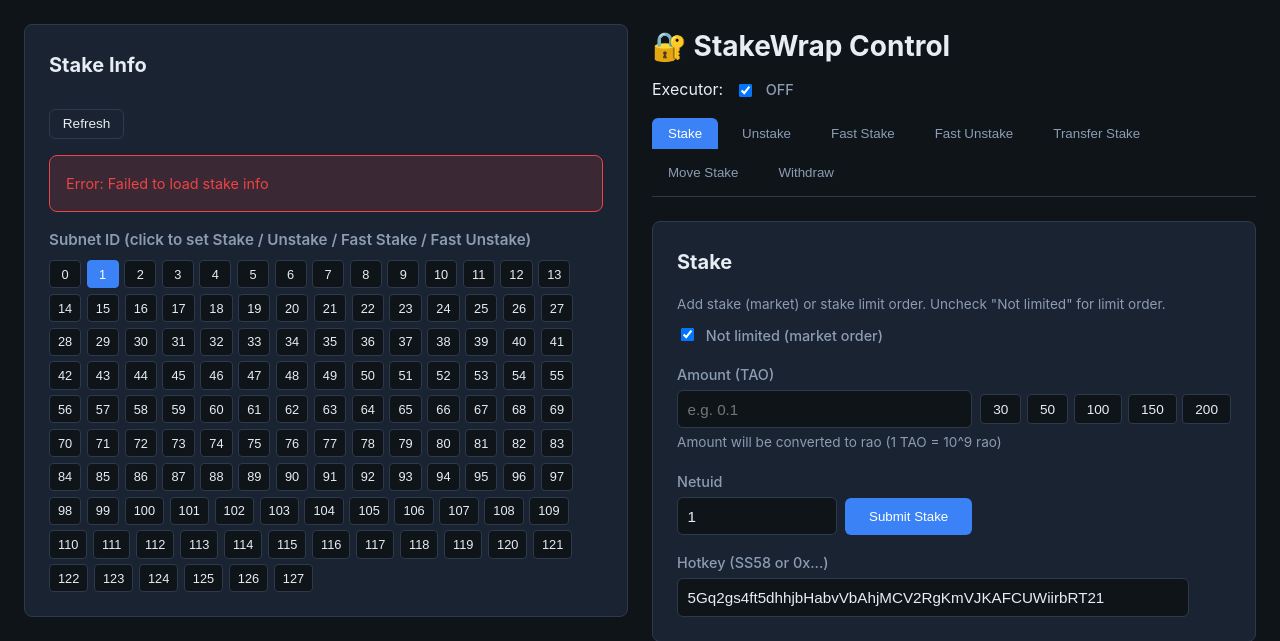
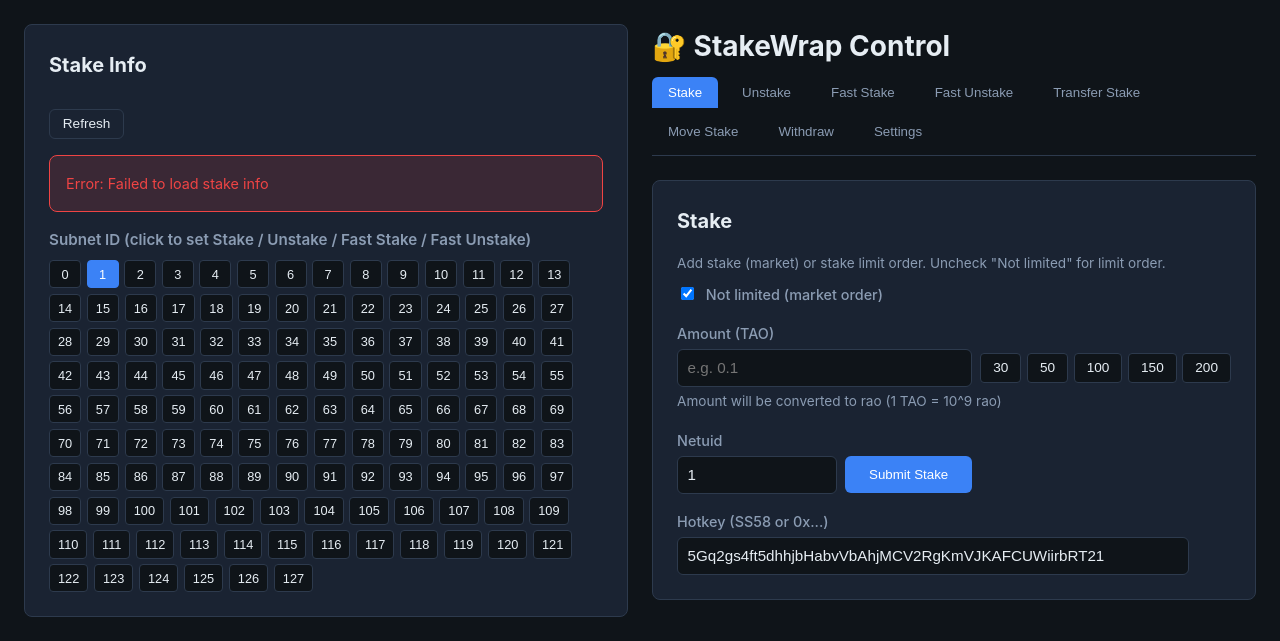
Before and after one commit to alpha-trading-com/evm-staking-v3, a FastAPI app: template app/templates/index.html in a window 1280 px wide. Shown: the top 641 px of the page. Run offline with FastAPI, Linux system fonts and the light colour scheme; the template is opened without the code that fills it, so the values that code supplies are empty.

Commit message:
refactor: enhance executor management by consolidating executor state handling in executor.py, removing legacy endpoints, and updating the main.py and index.html for new settings structure

```diff
--- a/app/main.py
+++ b/app/main.py
@@ -14,7 +14,7 @@ Structure (SOC):
     schemas.py      – Pydantic request bodies
     auth.py         – HTTP Basic auth
     services/       – business logic (evm, executor, stake, fast_stake, stake_info)
-    routers/        – HTTP endpoints (ui, executor, status, stake, fast, tolerance, stake_info)
+    routers/        – ui, executor, tolerance-offset, heartbeat (settings), status, stake, fast, tolerance, stake_info
 """
 import os
 import sys
@@ -30,7 +30,7 @@ load_dotenv(REPO_ROOT / ".env")
 
 from fastapi import FastAPI
 
-from app.routers import ui, executor, status, stake, fast, tolerance, stake_info
+from app.routers import ui, executor, status, stake, fast, tolerance, stake_info, settings, tolerance_offset
 
 app = FastAPI(title="StakeWrap Control", version="1.0.0")
 
@@ -41,3 +41,5 @@ app.include_router(stake.router)
 app.include_router(fast.router)
 app.include_router(tolerance.router)
 app.include_router(stake_info.router)
+app.include_router(settings.router)
+app.include_router(tolerance_offset.router)
--- a/app/services/__init__.py
+++ b/app/services/__init__.py
@@ -5,7 +5,6 @@ from app.services.evm_service import (
     receipt_to_dict,
     run_quiet,
 )
-from app.services.executor_service import read_executor_enabled, set_executor_enabled
 from app.services.stake_service import (
     resolve_remove_stake_amount,
     resolve_remove_stake_limit_amounts,
@@ -33,8 +32,6 @@ __all__ = [
     "get_contract",
     "receipt_to_dict",
     "run_quiet",
-    "read_executor_enabled",
-    "set_executor_enabled",
     "resolve_remove_stake_amount",
     "resolve_remove_stake_limit_amounts",
     "resolve_move_stake_amount",
--- a/app/templates/index.html
+++ b/app/templates/index.html
@@ -135,14 +135,6 @@
       </div>
       <div class="main-right">
         <h1>🔐 StakeWrap Control</h1>
-        <div class="executor-control" style="display: flex; align-items: center; gap: 0.75rem; margin-bottom: 1rem; flex-wrap: wrap;">
-          <span>Executor:</span>
-          <label style="margin: 0; display: flex; align-items: center; gap: 0.35rem;">
-            <input id="executor-enabled" type="checkbox" onchange="setExecutorEnabled(this.checked)" />
-            <span id="executor-enabled-label">ON</span>
-          </label>
-          <span id="executor-status-msg" class="hint" style="margin: 0;"></span>
-        </div>
         <div class="tabs" id="tabs"></div>
 
     <section class="panel active" id="panel-stake">
@@ -309,6 +301,34 @@
       <button id="btn-fast-unstake" class="submit" onclick="postFastUnstake()">Submit Fast Unstake</button>
       <div id="fu-result"></div>
     </section>
+
+    <section class="panel" id="panel-settings">
+      <h2>Settings</h2>
+
+      <h3 style="margin: 1.25rem 0 0.5rem 0; font-size: 1.05rem; color: var(--muted);">Tolerance offset</h3>
+      <small class="hint">Used when "Use Minimum Tolerance" is checked (stake/unstake limit). Number (e.g. 0.001) or multiplier *1.2.</small>
+      <label>Tolerance offset</label>
+      <input id="settings-tolerance-offset" type="text" placeholder="e.g. 0.001 or *1.2" style="max-width: 12rem;" />
+      <button class="submit" onclick="saveToleranceOffset()" style="margin-top: 0.75rem;">Save tolerance offset</button>
+      <div id="settings-tolerance-result" class="result" style="display: none;"></div>
+
+      <h3 style="margin: 1.5rem 0 0.5rem 0; font-size: 1.05rem; color: var(--muted);">Executor</h3>
+      <small class="hint">Controls executor_enabled.json — when OFF, auto-execute scripts skip submissions.</small>
+      <label style="display: flex; align-items: center; gap: 0.5rem; margin-top: 0.5rem;">
+        <input id="settings-executor-enabled" type="checkbox" onchange="saveExecutorEnabled(this.checked)" />
+        <span id="settings-executor-label">Executor ON</span>
+      </label>
+      <div id="settings-executor-msg" class="hint" style="margin-top: 0.35rem;"></div>
+      <div id="settings-executor-result" class="result" style="display: none;"></div>
+
+      <h3 style="margin: 1.5rem 0 0.5rem 0; font-size: 1.05rem; color: var(--muted);">Heartbeat</h3>
+      <small class="hint">When ON, heartbeat is enabled (periodic health signal).</small>
+      <label style="display: flex; align-items: center; gap: 0.5rem; margin-top: 0.5rem;">
+        <input id="settings-heartbeat" type="checkbox" onchange="saveHeartbeatEnabled(this.checked)" />
+        <span>Heartbeat ON</span>
+      </label>
+      <div id="settings-heartbeat-result" class="result" style="display: none;"></div>
+    </section>
       </div>
     </div>
   </div>
@@ -440,46 +460,6 @@
       }
     }
 
-    // Executor ON/OFF: when ON, fast stake/unstake are applied (script assumed always running)
-    async function loadExecutorStatus() {
-      try {
-        const r = await fetch('/api/executor-status');
-        const j = await r.json();
-        const cb = document.getElementById('executor-enabled');
-        const label = document.getElementById('executor-enabled-label');
-        const msg = document.getElementById('executor-status-msg');
-        const btnFastStake = document.getElementById('btn-fast-stake');
-        const btnFastUnstake = document.getElementById('btn-fast-unstake');
-        if (cb) cb.checked = j.executor_enabled !== false;
-        if (label) label.textContent = j.executor_enabled ? 'ON' : 'OFF';
-        if (msg) msg.textContent = j.message || '';
-        const canSubmit = j.executor_enabled;
-        if (btnFastStake) btnFastStake.disabled = !canSubmit;
-        if (btnFastUnstake) btnFastUnstake.disabled = !canSubmit;
-      } catch (e) {
-        const msg = document.getElementById('executor-status-msg');
-        if (msg) msg.textContent = 'Failed to load executor status';
-      }
-    }
-    async function setExecutorEnabled(checked) {
-      try {
-        const r = await fetch('/api/set-executor-enabled', {
-          method: 'POST',
-          headers: { 'Content-Type': 'application/json' },
-          body: JSON.stringify({ enabled: checked }),
-        });
-        const j = await r.json();
-        if (j.ok) await loadExecutorStatus();
-        else {
-          document.getElementById('executor-enabled').checked = !checked;
-          document.getElementById('executor-status-msg').textContent = j.error || 'Failed';
-        }
-      } catch (e) {
-        document.getElementById('executor-enabled').checked = !checked;
-        document.getElementById('executor-status-msg').textContent = String(e);
-      }
-    }
-
     // Restore persisted values as soon as DOM loads
     document.addEventListener("DOMContentLoaded", () => {
       restoreAllInputs();
@@ -493,7 +473,6 @@
       restoreActiveTab(); // new for tab persist
       initSubnetButtons();
       loadStakeInfo(); // Load stake info on page load
-      loadExecutorStatus();
     });
 
     // --- Persistence END ---
@@ -506,6 +485,7 @@
       { id: 'transfer', label: 'Transfer Stake' },
       { id: 'move', label: 'Move Stake' },
       { id: 'withdraw', label: 'Withdraw' },
+      { id: 'settings', label: 'Settings' },
     ];
 
     // For tab persist, keep references to the tab buttons
@@ -517,8 +497,10 @@
       document.querySelectorAll('section.panel').forEach(x => x.classList.remove('active'));
       if (typeof idx === "number" && idx >= 0 && idx < tabButtons.length) {
         tabButtons[idx].classList.add('active');
-        document.getElementById(tabButtons[idx].dataset.panel).classList.add('active');
+        const panelId = tabButtons[idx].dataset.panel;
+        document.getElementById(panelId).classList.add('active');
         localStorage.setItem(TAB_INDEX_KEY, idx);
+        if (panelId === 'panel-settings') loadSettings();
       }
     }
 
@@ -854,6 +836,111 @@
       persistAllInputs();
       postFastUnstake();
     }
+
+    function showInlineResult(elId, ok, text) {
+      const el = document.getElementById(elId);
+      if (!el) return;
+      el.style.display = 'block';
+      el.className = 'result ' + (ok ? 'ok' : 'err');
+      el.textContent = text;
+    }
+
+    async function loadSettings() {
+      try {
+        const [rt, re, rh] = await Promise.all([
+          fetch('/api/tolerance-offset'),
+          fetch('/api/executor-enabled'),
+          fetch('/api/heartbeat-enabled'),
+        ]);
+        const [jt, je, jh] = await Promise.all([rt.json(), re.json(), rh.json()]);
+        if (jt.ok) {
+          const tolEl = document.getElementById('settings-tolerance-offset');
+          if (tolEl) tolEl.value = jt.tolerance_offset != null ? String(jt.tolerance_offset) : '';
+        }
+        if (je.ok) {
+          const ex = document.getElementById('settings-executor-enabled');
+          const lbl = document.getElementById('settings-executor-label');
+          const msg = document.getElementById('settings-executor-msg');
+          if (ex) ex.checked = je.executor_enabled !== false;
+          if (lbl) lbl.textContent = je.executor_enabled ? 'Executor ON' : 'Executor OFF';
+          if (msg) msg.textContent = je.message || '';
+        }
+        if (jh.ok) {
+          const heartEl = document.getElementById('settings-heartbeat');
+          if (heartEl) heartEl.checked = jh.heartbeat_enabled !== false;
+        }
+      } catch (e) {
+        showInlineResult('settings-tolerance-result', false, 'Failed to load settings: ' + e);
+      }
+    }
+
+    async function saveToleranceOffset() {
+      const tolVal = document.getElementById('settings-tolerance-offset').value.trim();
+      if (tolVal === '') {
+        showInlineResult('settings-tolerance-result', false, 'Enter a tolerance offset');
+        return;
+      }
+      const payload = tolVal.startsWith('*') ? tolVal : parseFloat(tolVal);
+      if (!tolVal.startsWith('*') && isNaN(payload)) {
+        showInlineResult('settings-tolerance-result', false, 'Must be a number or *multiplier');
+        return;
+      }
+      try {
+        const r = await fetch('/api/tolerance-offset', {
+          method: 'PUT',
+          headers: { 'Content-Type': 'application/json' },
+          body: JSON.stringify({ tolerance_offset: payload }),
+        });
+        const j = await r.json();
+        if (j.ok) showInlineResult('settings-tolerance-result', true, 'Tolerance offset saved.');
+        else showInlineResult('settings-tolerance-result', false, j.error || 'Save failed');
+      } catch (e) {
+        showInlineResult('settings-tolerance-result', false, String(e));
+      }
+    }
+
+    async function saveExecutorEnabled(checked) {
+      try {
+        const r = await fetch('/api/executor-enabled', {
+          method: 'PUT',
+          headers: { 'Content-Type': 'application/json' },
+          body: JSON.stringify({ enabled: checked }),
+        });
+        const j = await r.json();
+        if (j.ok) {
+          const lbl = document.getElementById('settings-executor-label');
+          const msg = document.getElementById('settings-executor-msg');
+          if (lbl) lbl.textContent = j.executor_enabled ? 'Executor ON' : 'Executor OFF';
+          if (msg) msg.textContent = j.message || '';
+          showInlineResult('settings-executor-result', true, 'Executor setting saved.');
+        } else {
+          document.getElementById('settings-executor-enabled').checked = !checked;
+          showInlineResult('settings-executor-result', false, j.error || 'Failed');
+        }
+      } catch (e) {
+        document.getElementById('settings-executor-enabled').checked = !checked;
+        showInlineResult('settings-executor-result', false, String(e));
+      }
+    }
+
+    async function saveHeartbeatEnabled(checked) {
+      try {
+        const r = await fetch('/api/heartbeat-enabled', {
+          method: 'PUT',
+          headers: { 'Content-Type': 'application/json' },
+          body: JSON.stringify({ enabled: checked }),
+        });
+        const j = await r.json();
+        if (j.ok) showInlineResult('settings-heartbeat-result', true, 'Heartbeat setting saved.');
+        else {
+          document.getElementById('settings-heartbeat').checked = !checked;
+          showInlineResult('settings-heartbeat-result', false, j.error || 'Failed');
+        }
+      } catch (e) {
+        document.getElementById('settings-heartbeat').checked = !checked;
+        showInlineResult('settings-heartbeat-result', false, String(e));
+      }
+    }
   </script>
 </body>
 </html>
```
Also changed, not shown: app/routers/executor.py (+51 -8 lines), app/routers/settings.py (added, +28 -0 lines), app/routers/tolerance_offset.py (added, +27 -0 lines), app/schemas.py (+10 -0 lines), app/services/executor_service.py (deleted, +0 -24 lines), app/services/settings_service.py (added, +44 -0 lines).
